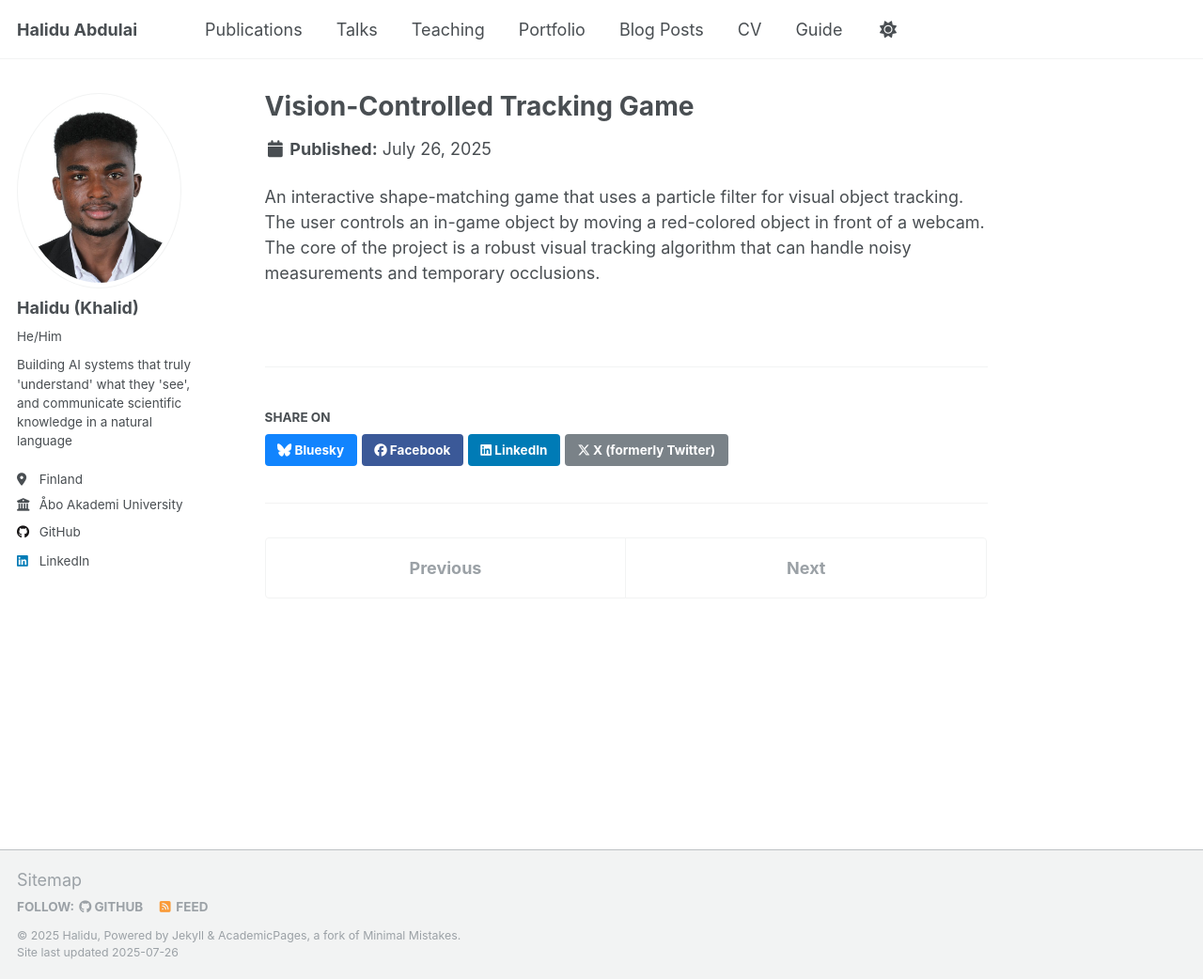
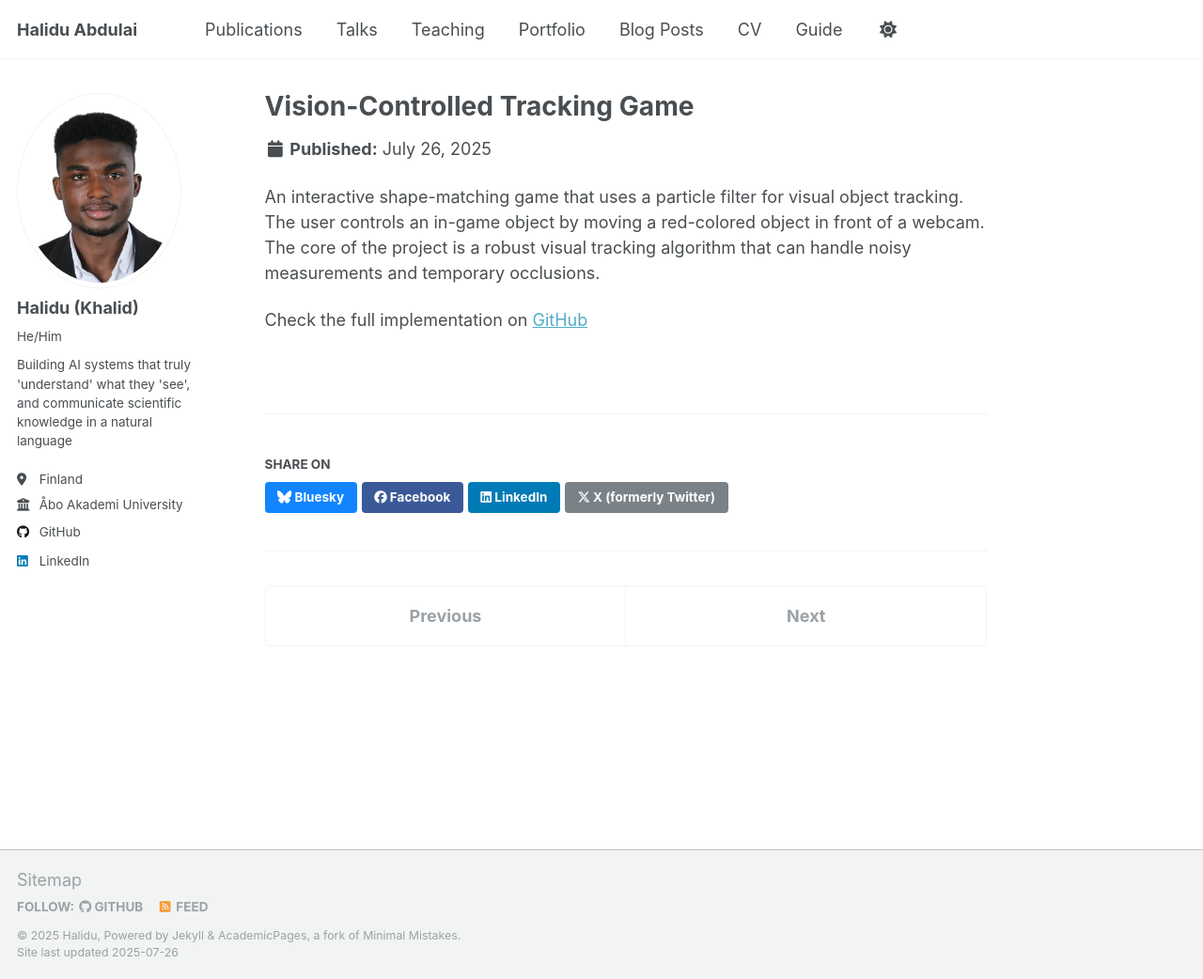
Before and after one commit to abdulaihalidu/abdulaihalidu.github.io, a Jekyll site: the page built from _portfolio/Vision-Controlled Tracking Game.md, in a window 1280 px wide and 1042 px high. Shown: the whole window at 94% size. Built offline with Jekyll 4.4.1, drawn with Linux system fonts in a browser that asks for light colours; a script that is not in the unit is left out.

Commit message:
Update Vision-Controlled Tracking Game.md

```diff
--- a/_portfolio/Vision-Controlled Tracking Game.md
+++ b/_portfolio/Vision-Controlled Tracking Game.md
@@ -5,3 +5,4 @@ collection: portfolio
 ---
 
 An interactive shape-matching game that uses a particle filter for visual object tracking. The user controls an in-game object by moving a red-colored object in front of a webcam. The core of the project is a robust visual tracking algorithm that can handle noisy measurements and temporary occlusions.
+<p>Check the full implementation on <a href="https://github.com/abdulaihalidu/visual-object-tracking-game">GitHub</a></p>
```
